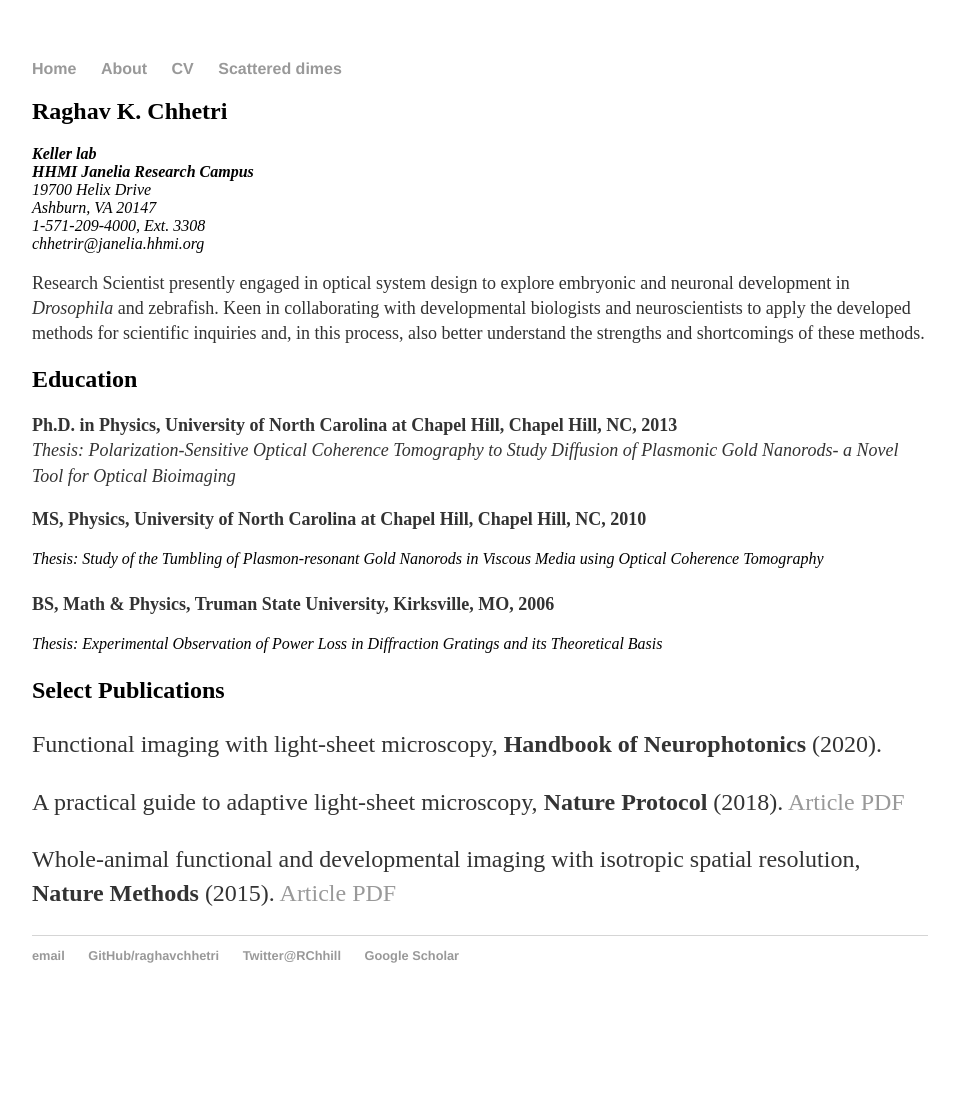
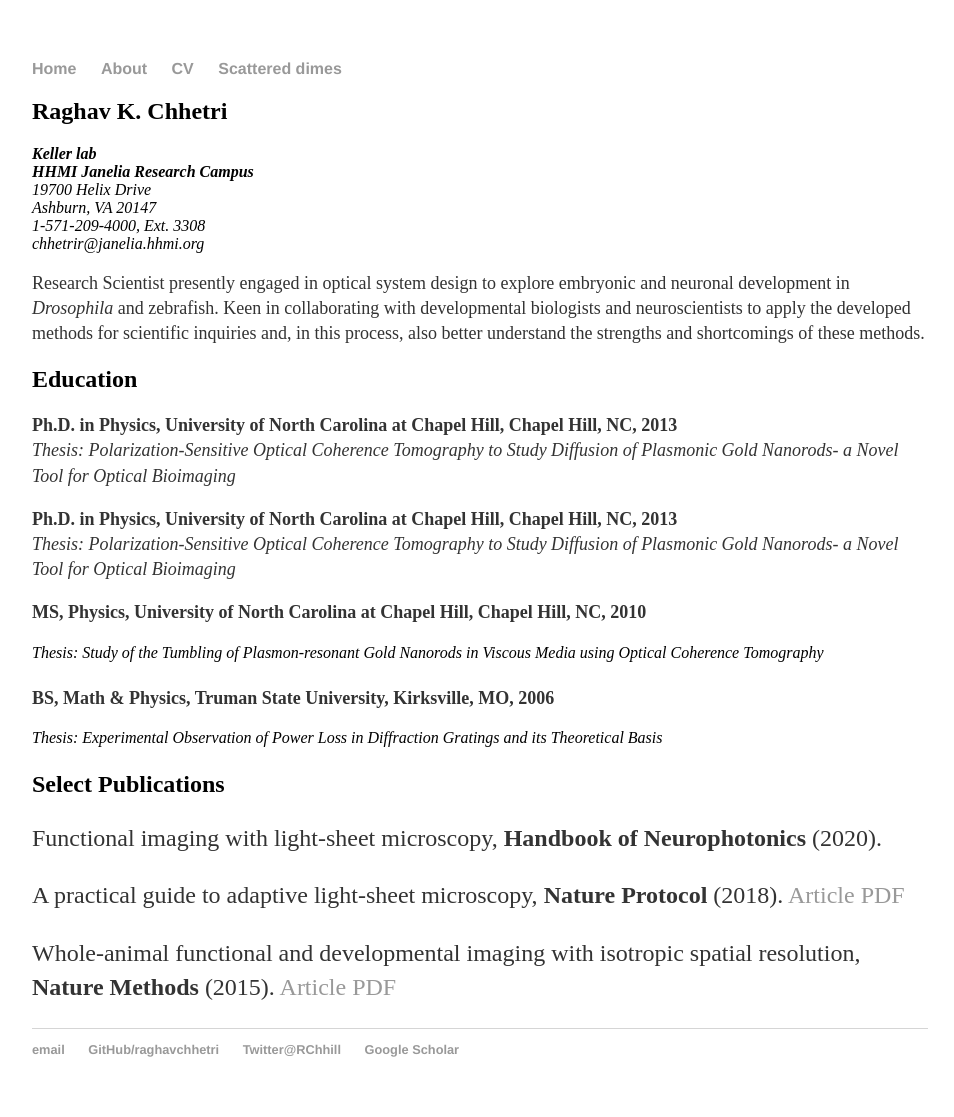
Before and after one commit to raghavchhetri/raghavchhetri.github.io, a Jekyll site: the page built from cv/index.html, in a window 1280 px wide. Shown: the whole page, without its empty margins (160-1114 px from the left). Built offline with Jekyll 4.4.1, drawn with Linux system fonts in a browser that asks for light colours; before the commit the page ends 1023 px from its top, so only the background shows below that.

Commit message:
Update index.html

```diff
--- a/cv/index.html
+++ b/cv/index.html
@@ -19,6 +19,9 @@ title: Raghav Chhetri's CV
 			also better understand the strengths and shortcomings of these methods. </p>
 
 		<h2>Education </h2>
+		<p style="font-size:18px;"><strong>Ph.D. in Physics, University of North Carolina at Chapel Hill, Chapel Hill, NC, 2013</strong><br>
+		<em>Thesis: Polarization-Sensitive Optical Coherence Tomography to Study Diffusion of Plasmonic Gold Nanorods- a Novel Tool for Optical Bioimaging</em></p>
+
 		<p style="font-size:18px;"><strong>Ph.D. in Physics, University of North Carolina at Chapel Hill, Chapel Hill, NC, 2013</strong><br>
 		<em>Thesis: Polarization-Sensitive Optical Coherence Tomography to Study Diffusion of Plasmonic Gold Nanorods- a Novel Tool for Optical Bioimaging</em></p>
 
```
